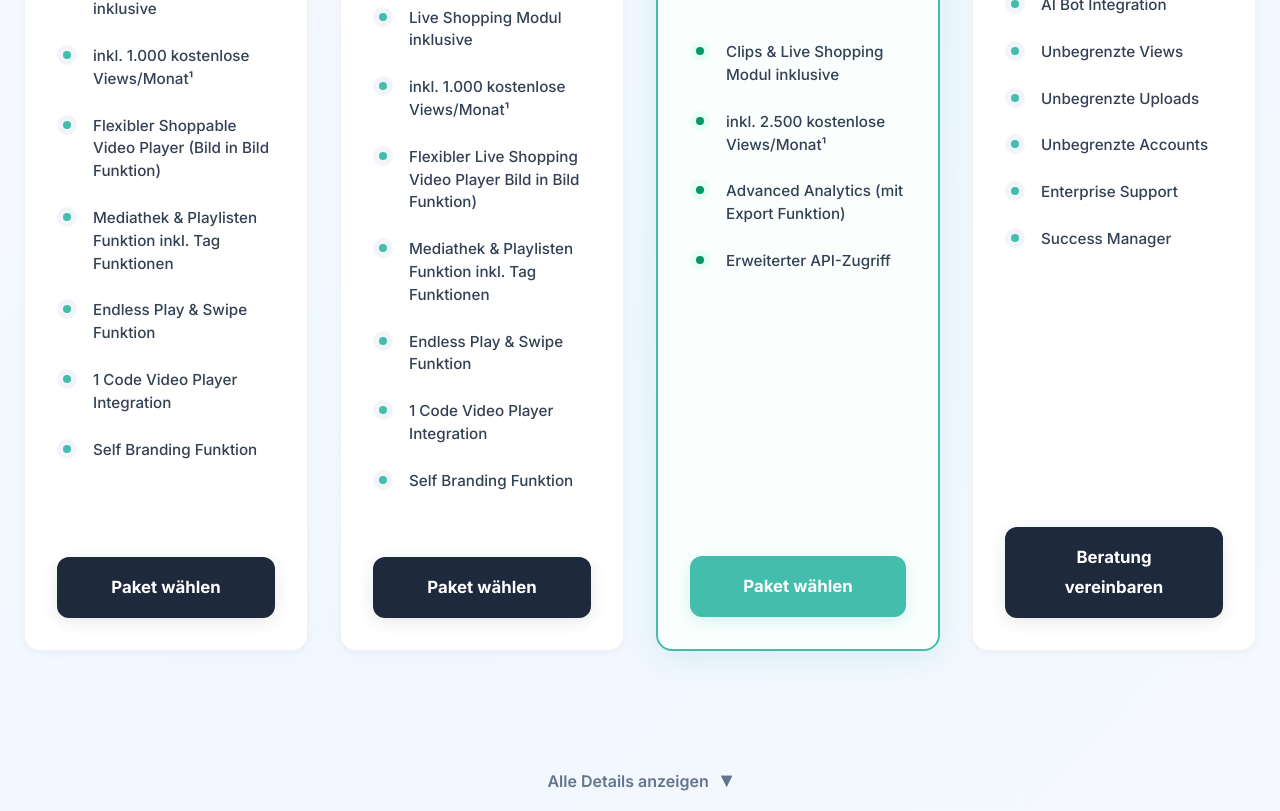
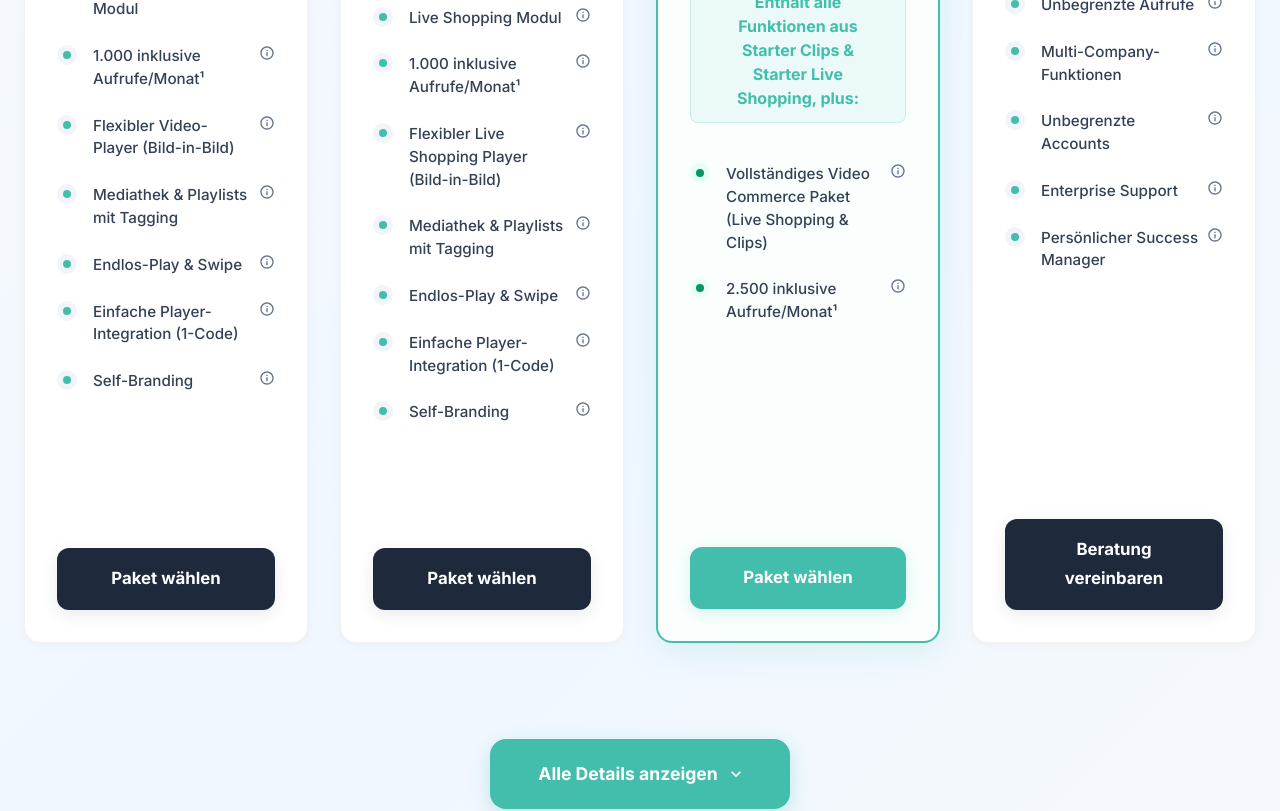
Before and after one commit to DenizD/signup-and-market-optin, a React (Vite) app: page /plans in a window 1280 px wide. Shown: the part 820-1631 px from the top of the page. Built offline with nearby package versions, Linux system fonts and the light colour scheme.

Commit message:
Update pricing plan details
Add new features and tooltips to pricing plans in `src/pages/Plans.tsx`.

```diff
--- a/src/pages/Plans.tsx
+++ b/src/pages/Plans.tsx
@@ -1,5 +1,6 @@
+
 import { Box, Container, Typography, Button, Card, CardContent, CardActions, Stack, Chip, Tooltip, Grow, Collapse } from '@mui/material';
-import { Check, HelpOutline, ExpandMore, ExpandLess, Phone } from '@mui/icons-material';
+import { Check, HelpOutline, ExpandMore, ExpandLess, Phone, InfoOutlined } from '@mui/icons-material';
 import { useState } from 'react';
 import { useTranslations } from '@/hooks/useTranslations';
 
@@ -18,19 +19,52 @@ const Plans = () => {
       color: 'default' as const,
       isStarterOption: true,
       features: [
-        'Shoppable Clips Modul inklusive',
-        'inkl. 1.000 kostenlose Views/Monat¹',
-        'Flexibler Shoppable Video Player (Bild in Bild Funktion)',
-        'Mediathek & Playlisten Funktion inkl. Tag Funktionen',
-        'Endless Play & Swipe Funktion',
-        '1 Code Video Player Integration',
-        'Self Branding Funktion'
+        {
+          text: 'Shoppable Clips Modul',
+          tooltip: 'Freischaltung aller Video Commerce Module (Live Shopping & Clips)'
+        },
+        {
+          text: '1.000 inklusive Aufrufe/Monat¹',
+          tooltip: 'Jedes Modell enthält ein kostenloses Viewer-Kontingent pro Monat. Ein Viewer wird gezählt, sobald ein (Live-)Video oder Clip länger als 5 Sekunden angesehen wird.'
+        },
+        {
+          text: 'Flexibler Video-Player (Bild-in-Bild)',
+          tooltip: 'PiP-Funktion für ein verkleinerbares, verschiebbares Mini-Fenster.'
+        },
+        {
+          text: 'Mediathek & Playlists mit Tagging',
+          tooltip: 'Zentrale Verwaltung und Erstellung von Mediatheken mit Playlisten für Shows, Videos und Clips ohne Code-Änderungen.'
+        },
+        {
+          text: 'Endlos-Play & Swipe',
+          tooltip: 'Ununterbrochenes Scrollen und Abspielen von Inhalten über die Mediathek.'
+        },
+        {
+          text: 'Einfache Player-Integration (1-Code)',
+          tooltip: 'Einfache Integration des Video Players & Mediatheken in bestehende Websites oder Anwendungen durch einen einzigen Code-Snippet.'
+        },
+        {
+          text: 'Self-Branding',
+          tooltip: 'Anpassung von Videoplayer und Mediathek an die eigenen Brand Guidelines.'
+        }
       ],
       detailedFeatures: [
-        'Video Importer',
-        'Featured Produktanzeige auf dem Thumbnail',
-        'Thumbnail Generator',
-        'Basis Support über Ticketsystem'
+        {
+          text: 'Video-Import',
+          tooltip: 'Möglichkeit, Videos in die Plattform zu importieren und zu verwalten (max. 1 GB/Video).'
+        },
+        {
+          text: 'Produkt-Thumbnail-Anzeige',
+          tooltip: 'Anzeige von hervorgehobenen Produkten in Clips auf dem Cover.'
+        },
+        {
+          text: 'Thumbnail-Generator',
+          tooltip: 'Zur Erstellung und Auswahl von 15 zufälligen Vorschaubildern aus den Videos.'
+        },
+        {
+          text: 'Basis-Support (Ticketsystem)',
+          tooltip: 'Technischer Support, der im Abonnement enthalten ist über das Ticket System.'
+        }
       ]
     },
     {
@@ -43,27 +77,88 @@ const Plans = () => {
       color: 'default' as const,
       isStarterOption: true,
       features: [
-        'Live Shopping Modul inklusive',
-        'inkl. 1.000 kostenlose Views/Monat¹',
-        'Flexibler Live Shopping Video Player Bild in Bild Funktion)',
-        'Mediathek & Playlisten Funktion inkl. Tag Funktionen',
-        'Endless Play & Swipe Funktion',
-        '1 Code Video Player Integration',
-        'Self Branding Funktion'
+        {
+          text: 'Live Shopping Modul',
+          tooltip: 'Freischaltung aller Video Commerce Module (Live Shopping & Clips)'
+        },
+        {
+          text: '1.000 inklusive Aufrufe/Monat¹',
+          tooltip: 'Jedes Modell enthält ein kostenloses Viewer-Kontingent pro Monat. Ein Viewer wird gezählt, sobald ein (Live-)Video oder Clip länger als 5 Sekunden angesehen wird.'
+        },
+        {
+          text: 'Flexibler Live Shopping Player (Bild-in-Bild)',
+          tooltip: 'PiP-Funktion für ein verkleinerbares, verschiebbares Mini-Fenster.'
+        },
+        {
+          text: 'Mediathek & Playlists mit Tagging',
+          tooltip: 'Zentrale Verwaltung und Erstellung von Mediatheken mit Playlisten für Shows, Videos und Clips ohne Code-Änderungen.'
+        },
+        {
+          text: 'Endlos-Play & Swipe',
+          tooltip: 'Ununterbrochenes Scrollen und Abspielen von Inhalten über die Mediathek.'
+        },
+        {
+          text: 'Einfache Player-Integration (1-Code)',
+          tooltip: 'Einfache Integration des Video Players & Mediatheken in bestehende Websites oder Anwendungen durch einen einzigen Code-Snippet.'
+        },
+        {
+          text: 'Self-Branding',
+          tooltip: 'Anpassung von Videoplayer und Mediathek an die eigenen Brand Guidelines.'
+        }
       ],
       detailedFeatures: [
-        'Speicherung als Video-On-Demand',
-        'Add-To-Calendar Funktion',
-        'Pre-Live Countdown',
-        'Broadcasting App',
-        'Hybrid-Streaming über RTMP oder externe Apps',
-        'Live Shopping Host Funktion',
-        'Pre-Recorded Shows Upload',
-        'Show Download',
-        'Live-Chat & Moderationsfunktion',
-        'Produkt Highlighting und Timestamps',
-        'Social-Media-Multistreaming',
-        'Floating Action Video Widget'
+        {
+          text: 'Video-on-Demand-Speicherung',
+          tooltip: 'Bereitstellung der Live-Show als Video-on-Demand (inklusive Chat-Aufzeichnung und Produkten).'
+        },
+        {
+          text: 'Kalenderintegration (Add-to-Calendar)',
+          tooltip: 'Anzeige einer Add-To-Calendar Funktion auf dem Cover Screen.'
+        },
+        {
+          text: 'Pre-Live Countdown',
+          tooltip: 'Anzeige eines Live Countdowns auf dem Cover Screen.'
+        },
+        {
+          text: 'Broadcasting-App',
+          tooltip: 'Broadcasting als Web-App für direktes Streaming von Geräten.'
+        },
+        {
+          text: 'Hybrid-Streaming (RTMP/externe Apps)',
+          tooltip: 'Fortgeschrittenes Streaming mit externen Kameras und Apps über RTMP durch die Bereitstellung eines Streaming-Keys und einer Streaming-URL pro Show.'
+        },
+        {
+          text: 'Host-Funktion für Live Shopping',
+          tooltip: 'Zuweisung von Shows an dedizierte Hosts, die diese live streamen und während der Live-Shopping-Shows mit dem Publikum interagieren können.'
+        },
+        {
+          text: 'Upload voraufgezeichneter Shows',
+          tooltip: 'Hochladen und Abspielen vorab aufgezeichneter Shows (max. 3 GB).'
+        },
+        {
+          text: 'Show-Download',
+          tooltip: 'Bereitstellung der Live aufgezeichneten Shows als mp4 zur Weiterverarbeitung außerhalb der Plattform.'
+        },
+        {
+          text: 'Live-Chat & Moderation',
+          tooltip: 'Verwaltung und Moderation von Live-Chats und Produktdarstellung während der Übertragungen inklusive After-Chat-Editierung.'
+        },
+        {
+          text: 'Produkt-Highlighting & Timestamps',
+          tooltip: 'Highlighten von Produkten während Live Shows mit automatischer Speicherung der Timestamps.'
+        },
+        {
+          text: 'Social Media Multistreaming',
+          tooltip: 'Möglichkeit, Live-Shows gleichzeitig auf Social-Media-Plattformen zu streamen (1 Kanal).'
+        },
+        {
+          text: 'Floating Action Video Widget',
+          tooltip: 'Widget zur Anzeige der aktuellen Live-Übertragung auf jeder Seite der Website. Das Widget zeigt automatisch eine Videovorschau der Show als Miniplayer an.'
+        },
+        {
+          text: 'Basis-Support (Ticketsystem)',
+          tooltip: 'Technischer Support, der im Abonnement enthalten ist über das Ticket System.'
+        }
       ]
     },
     {
@@ -77,17 +172,32 @@ const Plans = () => {
       isStarterOption: false,
       hasStarterPlus: true,
       features: [
-        'Clips & Live Shopping Modul inklusive',
-        'inkl. 2.500 kostenlose Views/Monat¹',
-        'Advanced Analytics (mit Export Funktion)',
-        'Erweiterter API-Zugriff'
+        {
+          text: 'Vollständiges Video Commerce Paket (Live Shopping & Clips)',
+          tooltip: 'Freischaltung aller Video Commerce Module (Live Shopping & Clips).'
+        },
+        {
+          text: '2.500 inklusive Aufrufe/Monat¹',
+          tooltip: 'Jedes Modell enthält ein kostenloses Viewer-Kontingent pro Monat. Ein Viewer wird gezählt, sobald ein (Live-)Video oder Clip länger als 5 Sekunden angesehen wird.'
+        }
       ],
       detailedFeatures: [
-        'Priority Support',
-        'Erweiterte Integrationen',
-        'Custom Branding',
-        'Team Collaboration',
-        'Detaillierte Reports'
+        {
+          text: 'Erweiterter API-Zugriff',
+          tooltip: 'Zugang zu allen API-Funktionen, um die Plattform nahtlos in andere Systeme und Anwendungen zu integrieren.'
+        },
+        {
+          text: 'Integration von Produktdetailseiten (PDS)',
+          tooltip: 'Automatisierte Integration von Produkthighlights als Video Snippet auf Produktdetailseiten (PDS).'
+        },
+        {
+          text: 'Custom Embed Codes',
+          tooltip: 'Individuelle Einbettungs-Codes für spezielle Anforderungen.'
+        },
+        {
+          text: 'Detaillierte Reports',
+          tooltip: 'Dashboard zur Analyse von Key Performance Indicators (KPIs) der Live Shopping Shows und Clips.'
+        }
       ]
     },
     {
@@ -100,20 +210,36 @@ const Plans = () => {
       color: 'secondary' as const,
       isStarterOption: false,
       features: [
-        'Alles aus Advanced',
-        'AI Bot Integration',
-        'Unbegrenzte Views',
-        'Unbegrenzte Uploads',
-        'Unbegrenzte Accounts',
-        'Enterprise Support',
-        'Success Manager'
+        {
+          text: 'KI-Bot Integration',
+          tooltip: 'KI-basierter Bot für Moderation und als Shopping-Assistent. Initiale Integration mindestens einer Datenquelle erforderlich.'
+        },
+        {
+          text: 'Unbegrenzte Aufrufe',
+          tooltip: 'Unbegrenztes Viewer-Kontingent.'
+        },
+        {
+          text: 'Multi-Company-Funktionen',
+          tooltip: 'Nutzung für mehrere Unternehmen/Märkte.'
+        },
+        {
+          text: 'Unbegrenzte Accounts',
+          tooltip: 'Unbegrenzte Anzahl an Benutzern pro Lizenz.'
+        },
+        {
+          text: 'Enterprise Support',
+          tooltip: 'Premium-Support rund um die Uhr.'
+        },
+        {
+          text: 'Persönlicher Success Manager',
+          tooltip: 'Experte für Onboarding und kontinuierliche Optimierung, regelmäßiger Check-in.'
+        }
       ],
       detailedFeatures: [
-        'Dedizierte Infrastruktur',
-        'SLA Garantie',
-        'On-Premise Option',
-        'Custom Development',
-        'Training inklusive'
+        {
+          text: 'Individuelle Trainings',
+          tooltip: 'Maßgeschneiderte Trainings für Teams und Nutzer.'
+        }
       ]
     }
   ];
@@ -163,6 +289,73 @@ const Plans = () => {
   const toggleDetails = () => {
     setExpandedDetails(!expandedDetails);
   };
+
+  const renderFeatureWithTooltip = (feature: { text: string; tooltip?: string }, index: number, plan: typeof plans[0]) => (
+    <Stack key={index} direction="row" alignItems="flex-start" spacing={2}>
+      <Box sx={{
+        backgroundColor: plan.popular ? '#E8FDF3' : '#f1f5f9',
+        borderRadius: '50%',
+        p: 0.5,
+        flexShrink: 0,
+        display: 'flex',
+        alignItems: 'center',
+        justifyContent: 'center',
+        mt: 0.25,
+        width: 20,
+        height: 20
+      }}>
+        <Box sx={{
+          width: 8,
+          height: 8,
+          backgroundColor: plan.popular ? '#059669' : '#43BEAC',
+          borderRadius: '50%'
+        }} />
+      </Box>
+      <Stack direction="row" alignItems="flex-start" spacing={1} sx={{ flexGrow: 1 }}>
+        <Typography variant="body1" sx={{
+          color: '#334155',
+          lineHeight: 1.5,
+          fontWeight: 500,
+          fontSize: '0.95rem',
+          flexGrow: 1
+        }}>
+          {feature.text}
+        </Typography>
+        {feature.tooltip && (
+          <Tooltip
+            title={feature.tooltip}
+            placement="top"
+            arrow
+            sx={{
+              '& .MuiTooltip-tooltip': {
+                backgroundColor: '#1a1d21',
+                color: '#ffffff',
+                fontSize: '0.875rem',
+                maxWidth: '300px',
+                padding: '12px',
+                borderRadius: '8px',
+                lineHeight: 1.4
+              },
+              '& .MuiTooltip-arrow': {
+                color: '#1a1d21'
+              }
+            }}
+          >
+            <InfoOutlined sx={{
+              color: '#64748b',
+              fontSize: '16px',
+              cursor: 'help',
+              flexShrink: 0,
+              mt: 0.25,
+              '&:hover': {
+                color: '#43BEAC'
+              }
+            }} />
+          </Tooltip>
+        )}
+      </Stack>
+    </Stack>
+  );
 
   return (
     <Box sx={{
@@ -244,7 +437,8 @@ const Plans = () => {
             },
             gap: { xs: 3, md: 4 },
             maxWidth: '1400px',
-            mx: 'auto'
+            mx: 'auto',
+            alignItems: 'stretch'
           }}>
             {plans.map((plan, index) => (
               <Box key={plan.id}>
@@ -339,7 +533,7 @@ const Plans = () => {
                               mt: 1,
                               fontSize: '0.875rem'
                             }}>
-                              zzgl. MwSt.
+                              Monatlich kündbar
                             </Typography>
                           )}
                         </Box>
@@ -347,53 +541,29 @@ const Plans = () => {
 
                       {/* Features */}
                       <Box sx={{ flexGrow: 1, display: 'flex', flexDirection: 'column' }}>
-                        <Stack spacing={3} sx={{ minHeight: { xs: 'auto', md: '280px' } }}>
                         {/* Starter Plus Headline for Advanced plan */}
                         {plan.hasStarterPlus && (
-                            <Box sx={{ mb: 2 }}>
+                          <Box sx={{ mb: 3, textAlign: 'center' }}>
                             <Typography variant="body1" sx={{
                               fontWeight: 700,
                               color: '#43BEAC',
                               fontSize: '1rem',
-                                textAlign: 'center',
-                                mb: 2
+                              mb: 2,
+                              backgroundColor: 'rgba(67, 190, 172, 0.08)',
+                              px: 3,
+                              py: 1.5,
+                              borderRadius: 2,
+                              border: '1px solid rgba(67, 190, 172, 0.2)'
                             }}>
-                                Alles aus Starter +
+                              Enthält alle Funktionen aus Starter Clips & Starter Live Shopping, plus:
                             </Typography>
                           </Box>
                         )}
 
-                          {plan.features.map((feature, index) => (
-                            <Stack key={index} direction="row" alignItems="flex-start" spacing={2}>
-                              <Box sx={{
-                                backgroundColor: plan.popular ? '#E8FDF3' : '#f1f5f9',
-                                borderRadius: '50%',
-                                p: 0.5,
-                                flexShrink: 0,
-                                display: 'flex',
-                                alignItems: 'center',
-                                justifyContent: 'center',
-                                mt: 0.25,
-                                width: 20,
-                                height: 20
-                              }}>
-                                <Box sx={{
-                                  width: 8,
-                                  height: 8,
-                                  backgroundColor: plan.popular ? '#059669' : '#43BEAC',
-                                  borderRadius: '50%'
-                                }} />
-                              </Box>
-                              <Typography variant="body1" sx={{
-                                color: '#334155',
-                                lineHeight: 1.5,
-                                fontWeight: 500,
-                                fontSize: '0.95rem'
-                              }}>
-                                {feature}
-                              </Typography>
-                            </Stack>
-                          ))}
+                        <Stack spacing={3} sx={{ minHeight: { xs: 'auto', md: '320px' } }}>
+                          {plan.features.map((feature, index) =>
+                            renderFeatureWithTooltip(feature, index, plan)
+                          )}
                         </Stack>
 
                         {/* Detailed Features Collapse */}
@@ -420,13 +590,48 @@ const Plans = () => {
                                     flexShrink: 0,
                                     mt: 0.25
                                   }} />
+                                  <Stack direction="row" alignItems="flex-start" spacing={1} sx={{ flexGrow: 1 }}>
                                     <Typography variant="body2" sx={{
                                       color: '#64748b',
                                       fontSize: '0.875rem',
+                                      lineHeight: 1.4,
+                                      flexGrow: 1
+                                    }}>
+                                      {feature.text}
+                                    </Typography>
+                                    {feature.tooltip && (
+                                      <Tooltip
+                                        title={feature.tooltip}
+                                        placement="top"
+                                        arrow
+                                        sx={{
+                                          '& .MuiTooltip-tooltip': {
+                                            backgroundColor: '#1a1d21',
+                                            color: '#ffffff',
+                                            fontSize: '0.875rem',
+                                            maxWidth: '300px',
+                                            padding: '12px',
+                                            borderRadius: '8px',
                                             lineHeight: 1.4
-                                  }}>
-                                    {feature}
-                                  </Typography>
+                                          },
+                                          '& .MuiTooltip-arrow': {
+                                            color: '#1a1d21'
+                                          }
+                                        }}
+                                      >
+                                        <InfoOutlined sx={{
+                                          color: '#64748b',
+                                          fontSize: '14px',
+                                          cursor: 'help',
+                                          flexShrink: 0,
+                                          mt: 0.125,
+                                          '&:hover': {
+                                            color: '#43BEAC'
+                                          }
+                                        }} />
+                                      </Tooltip>
+                                    )}
+                                  </Stack>
                                 </Stack>
                               ))}
                             </Stack>
@@ -472,25 +677,27 @@ const Plans = () => {
           </Box>
         </Box>
 
-        {/* Global Details Toggle */}
+        {/* Global Details Toggle - prominenter gestaltet */}
         <Box sx={{ textAlign: 'center', mb: { xs: 8, md: 12 } }}>
           <Button
-            variant="text"
+            variant="contained"
             onClick={toggleDetails}
-            endIcon={expandedDetails ? <Box sx={{ transform: 'rotate(180deg)', transition: 'transform 0.3s' }}>▼</Box> : <Box sx={{ transition: 'transform 0.3s' }}>▼</Box>}
+            endIcon={expandedDetails ? <ExpandLess /> : <ExpandMore />}
             sx={{
-              color: '#64748b',
+              backgroundColor: '#43BEAC',
+              color: '#ffffff',
               textTransform: 'none',
-              fontWeight: 600,
-              fontSize: '1rem',
-              py: 2,
-              px: 4,
-              borderRadius: 3,
+              fontWeight: 700,
+              fontSize: '1.1rem',
+              py: 2.5,
+              px: 6,
+              borderRadius: 4,
+              boxShadow: '0 6px 20px rgba(67, 190, 172, 0.3)',
               transition: 'all 0.3s ease',
               '&:hover': {
-                backgroundColor: 'rgba(67, 190, 172, 0.08)',
-                color: '#43BEAC',
-                transform: 'translateY(-1px)'
+                backgroundColor: '#369991',
+                transform: 'translateY(-2px)',
+                boxShadow: '0 8px 32px rgba(67, 190, 172, 0.4)'
               }
             }}
           >
@@ -526,7 +733,7 @@ const Plans = () => {
                 fontSize: '1.05rem',
                 fontWeight: 500
               }}>
-                Alle Preise verstehen sich zzgl. der gesetzlichen Mehrwertsteuer. <sup>1</sup>
+                Alle Preise verstehen sich zzgl. der gesetzlichen Mehrwertsteuer.
               </Typography>
             </Box>
 
@@ -541,8 +748,7 @@ const Plans = () => {
                 lineHeight: 1.6,
                 fontSize: '0.95rem'
               }}>
-                <sup>1</sup> Mindestlaufzeit beträgt 12 Monate. Kündigungsfrist 3 Monate zum Laufzeitende.
-                Alle Pakete beinhalten kostenlose Updates und Standard-Support während der Laufzeit.
+                <sup>1</sup> Kostenlose Aufrufe pro Monat im jeweiligen Plan inkludiert. Zusätzliche Views werden zu 0,15 € pro Viewer berechnet und automatisch über die hinterlegte Zahlungsmethode gemäß Verbrauch abgebucht.
               </Typography>
             </Box>
 
```
Lines whose indentation alone changed are shown as unchanged.
